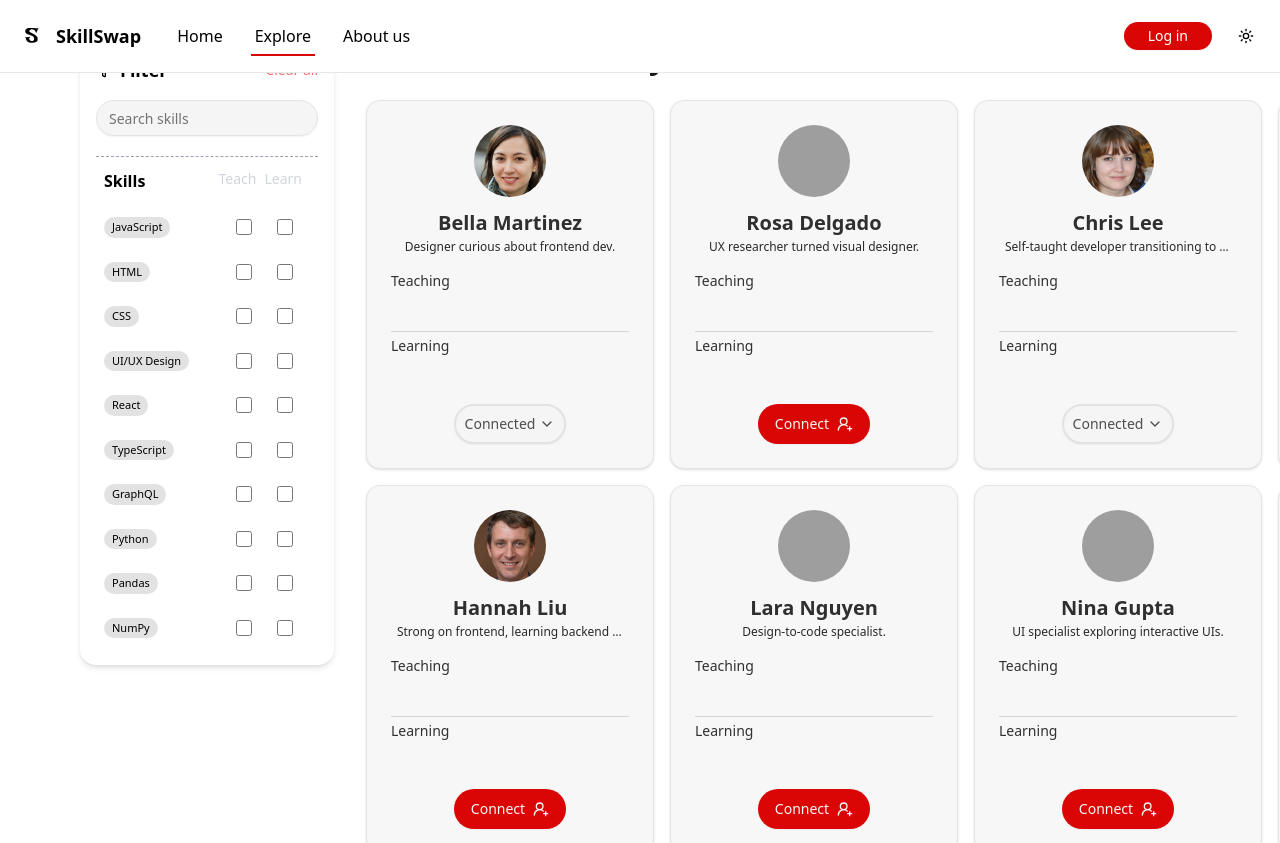
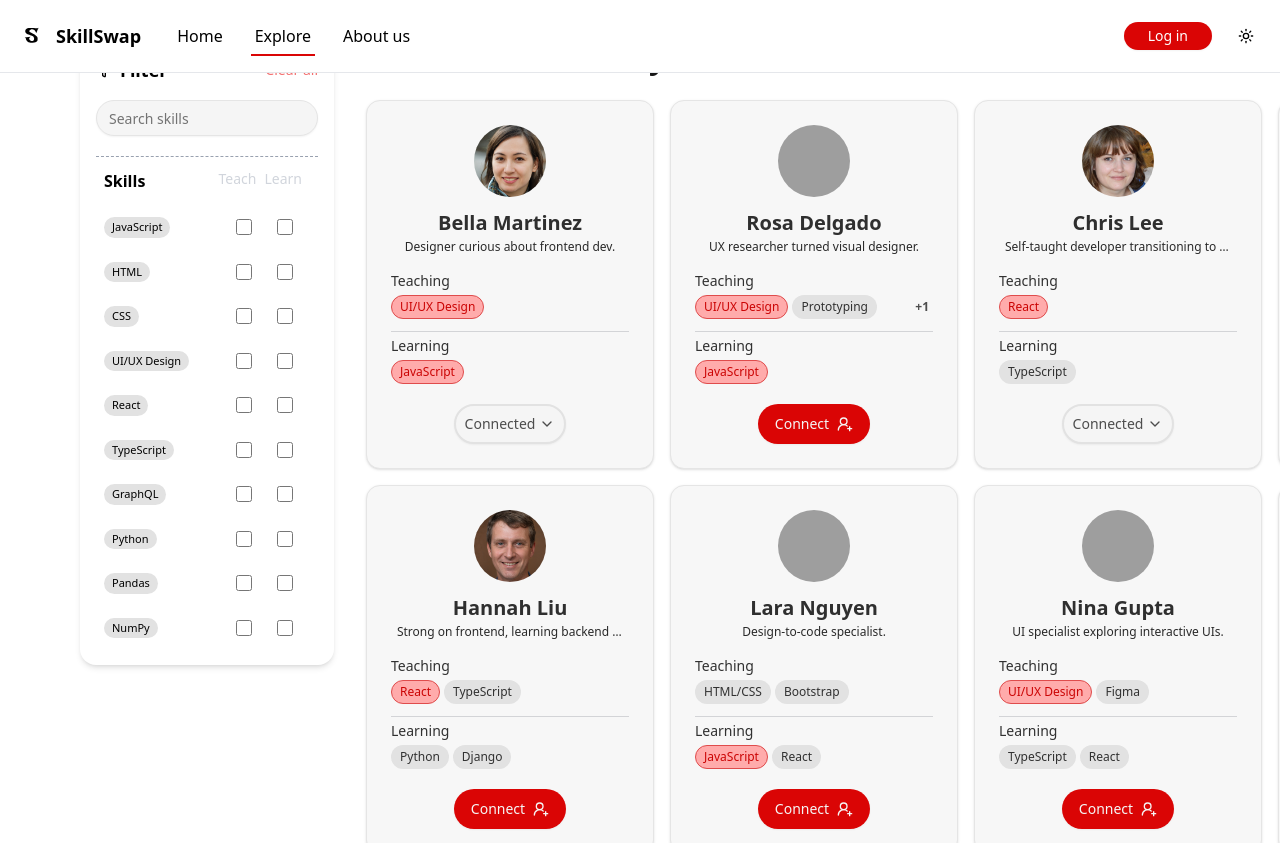
Before and after one commit to lpun-majessica/skill-swap, a Next.js app: page /explore in a window 1280 px wide. Shown: the top 843 px of the page. Built offline with nearby package versions, Linux system fonts and the light colour scheme; grey boxes are pictures that could not be loaded.

Commit message:
fix: mistakes from resolve conflicts and scrollbar hiding on popup

```diff
--- a/src/components/UserCard/UserCard.jsx
+++ b/src/components/UserCard/UserCard.jsx
@@ -5,8 +5,8 @@ const currentUser = {
 	id: 1,
 	fullname: "Alex Johnson",
 	username: "alexj",
-	teach: ["JavaScript", "HTML", "CSS"],
-	learn: ["UI/UX Design", "React"],
+	skillsToTeach: ["JavaScript", "HTML", "CSS"],
+	skillsToLearn: ["UI/UX Design", "React"],
 	bio: "Frontend developer who loves clean code.",
 	dob: "1994-06-15",
 };
@@ -31,8 +31,8 @@ export default function UserCard({
 	id,
 	fullname,
 	username,
-	teach,
-	learn,
+	skillsToTeach,
+	skillsToLearn,
 	bio,
 }) {
 	const connection = useDataContext().connections.filter(
@@ -76,14 +76,14 @@ export default function UserCard({
 					<SkillDisplay
 						fullname={fullname}
 						header="Teaching"
-						skills={teach}
+						skills={skillsToTeach}
 						currentUserSkills={currentUser.skillsToLearn}
 					/>
 					<hr className="mt-3 mb-1 border-ss-light-333 dark:border-ss-black-444" />
 					<SkillDisplay
 						fullname={fullname}
 						header="Learning"
-						skills={learn}
+						skills={skillsToLearn}
 						currentUserSkills={currentUser.skillsToTeach}
 					/>
 				</CardContent>
--- a/src/components/profile/profile.css
+++ b/src/components/profile/profile.css
@@ -29,5 +29,5 @@
 }
 
 html {
-    overflow-y: scroll;
+	overflow-y: auto !important;
 }
```
Also changed, not shown: src/components/user-list/recommended-user-list.jsx (indentation only). Lines whose indentation alone changed are shown as unchanged.
